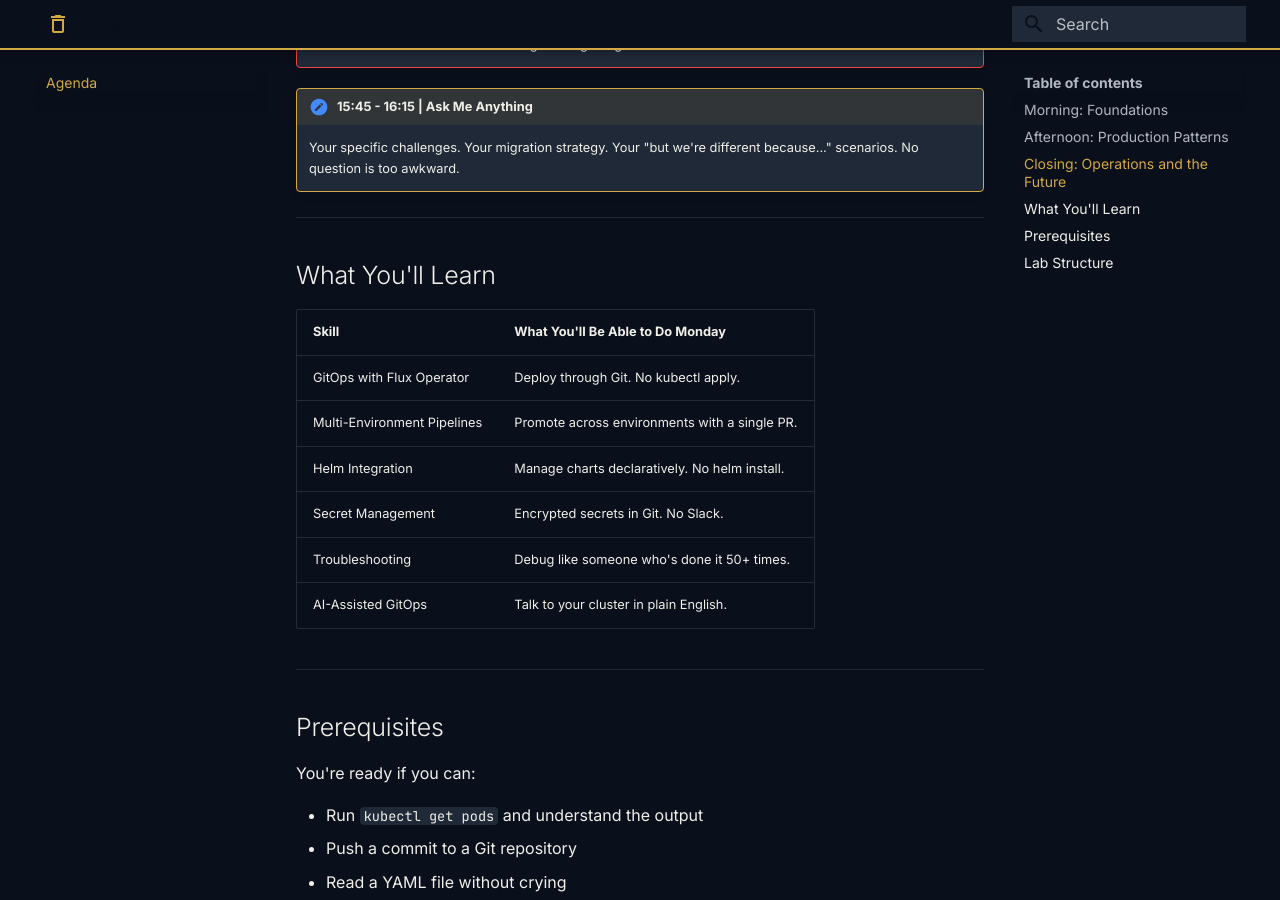
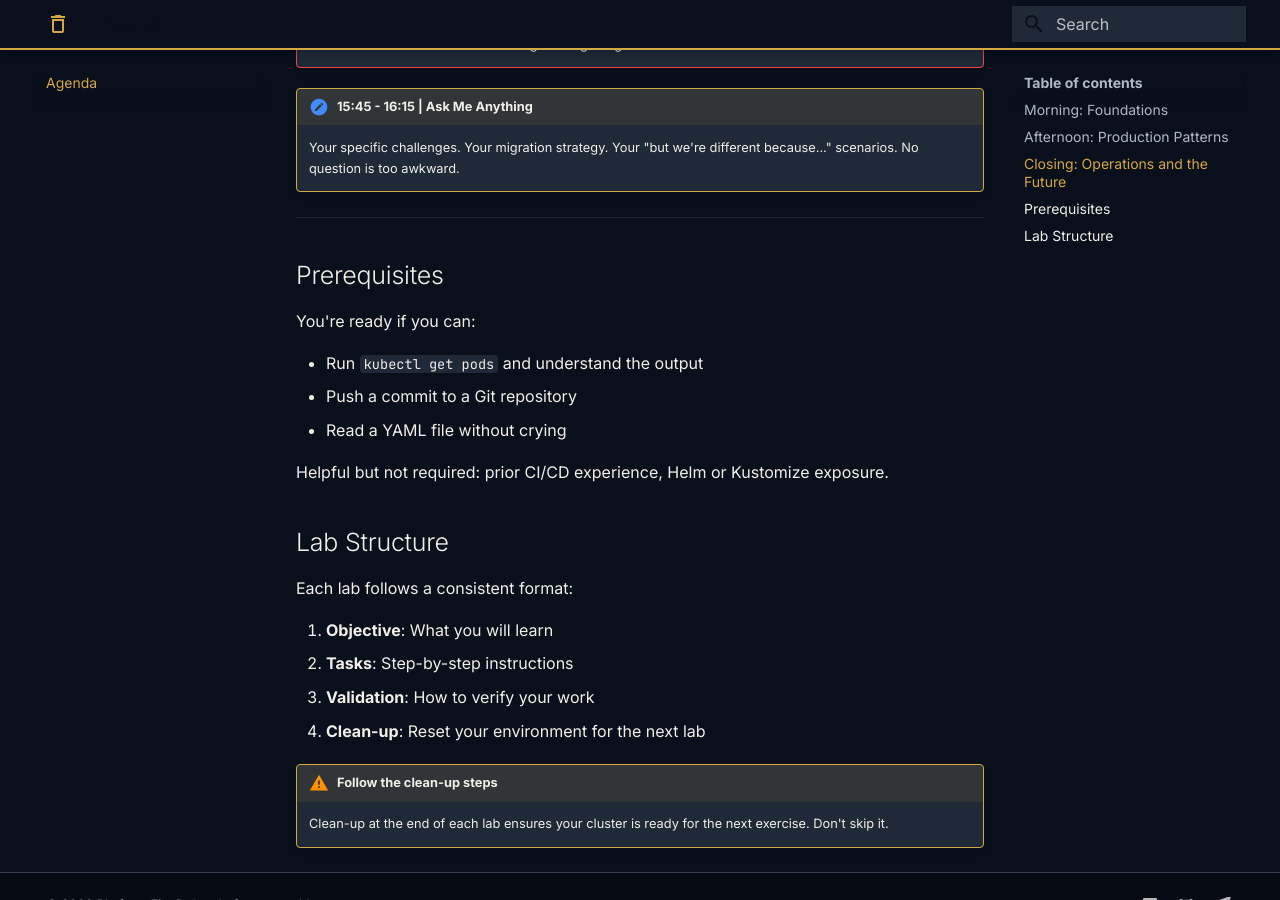
Before and after one commit to stevenwadeconsulting/gitops-fundamentals-lab, an MkDocs documentation site: the page built from docs/agenda.md, in a window 1280 px wide and 900 px high, scrolled down 1710 px. Built offline with MkDocs 1.6.1 and Material for MkDocs 9.7.7, drawn with Linux system fonts in a browser that asks for light colours.

Commit message:
Remove Monday skills table from agenda (internal design, not attendee-facing)

```diff
--- a/docs/agenda.md
+++ b/docs/agenda.md
@@ -54,19 +54,6 @@ A full day of hands-on GitOps. Five labs. One demo. Zero slides you'll forget by
 
 ---
 
-## What You'll Learn
-
-| Skill | What You'll Be Able to Do Monday |
-|-------|----------------------------------|
-| GitOps with Flux Operator | Deploy through Git. No kubectl apply. |
-| Multi-Environment Pipelines | Promote across environments with a single PR. |
-| Helm Integration | Manage charts declaratively. No helm install. |
-| Secret Management | Encrypted secrets in Git. No Slack. |
-| Troubleshooting | Debug like someone who's done it 50+ times. |
-| AI-Assisted GitOps | Talk to your cluster in plain English. |
-
----
-
 ## Prerequisites
 
 You're ready if you can:
```
